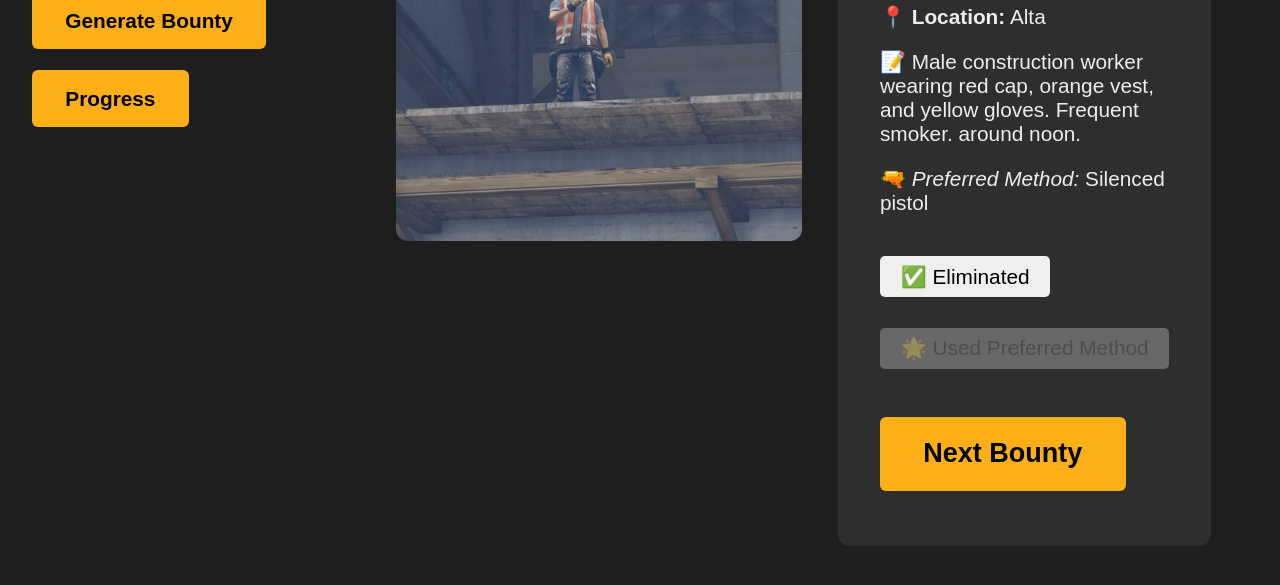
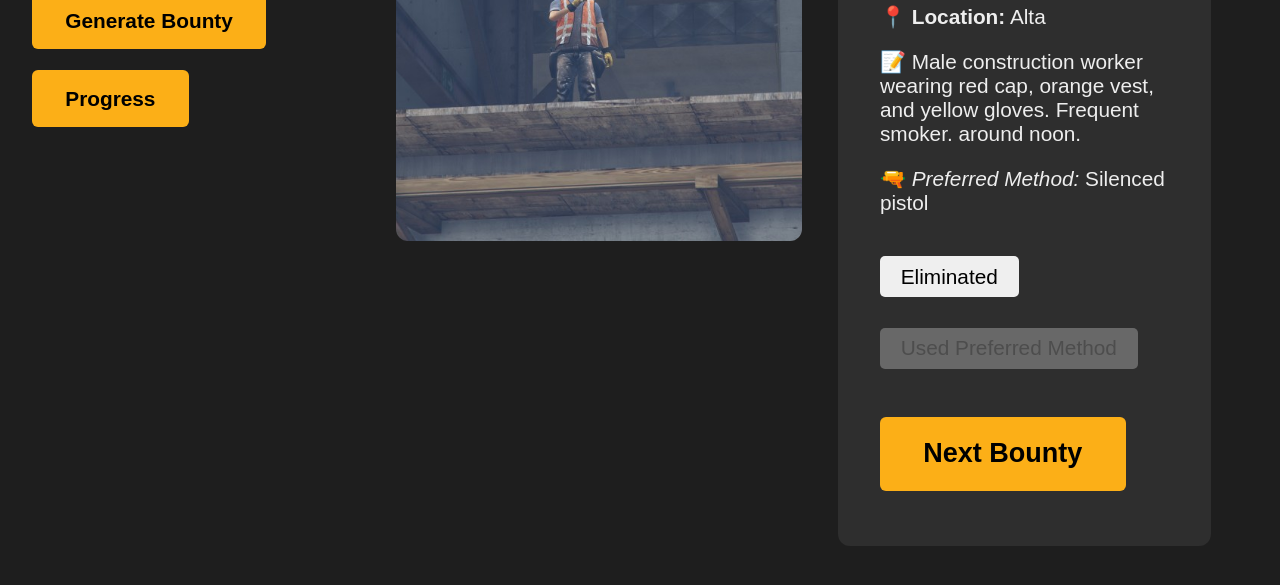
Before and after one commit to adriandahl/gta-V-bounty-generator, a plain HTML site: page index.html in a window 1280 px wide. Both pictures are taken after a click on the button "Generate Bounty". Shown: the part 229-814 px from the top of the page. Drawn offline with Linux system fonts and the light colour scheme.

Commit message:
Update index.html

```diff
--- a/index.html
+++ b/index.html
@@ -203,8 +203,8 @@ function generate() {
     <p>📍 <strong>Location:</strong> ${t.location}</p>
     <p>📝 ${cleanedDescription}</p>
     ${t.method ? `<p>🔫 <em>Preferred Method:</em> ${t.method}</p>` : ''}
-    <button class="toggle-button eliminated-btn ${eliminatedStatus[t.id] ? 'active' : ''}" onclick="toggleEliminated('${t.id}', this)">✅ Eliminated</button>
-    ${t.method ? `<button class="toggle-button preferred-btn ${preferredUsed[t.id] ? 'active' : ''}" onclick="togglePreferred('${t.id}', this)" ${!eliminatedStatus[t.id] ? 'disabled' : ''}>🌟 Used Preferred Method</button>` : ''}
+    <button class="toggle-button eliminated-btn ${eliminatedStatus[t.id] ? 'active' : ''}" onclick="toggleEliminated('${t.id}', this)">Eliminated</button>
+    ${t.method ? `<button class="toggle-button preferred-btn ${preferredUsed[t.id] ? 'active' : ''}" onclick="togglePreferred('${t.id}', this)" ${!eliminatedStatus[t.id] ? 'disabled' : ''}>Used Preferred Method</button>` : ''}
     <br><br><button class="generate-button" onclick="generate()">Next Bounty</button>
   `;
 }
```
